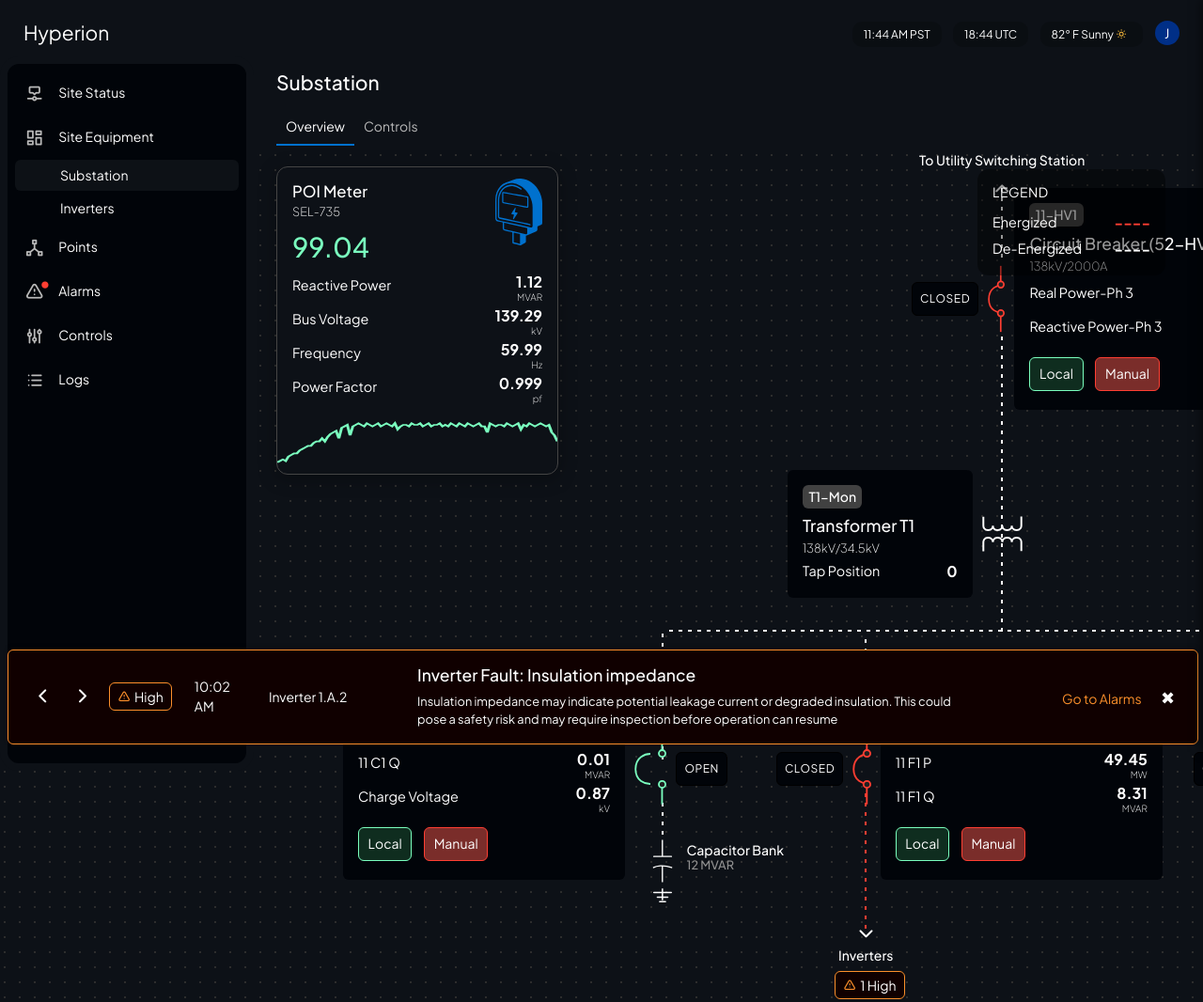
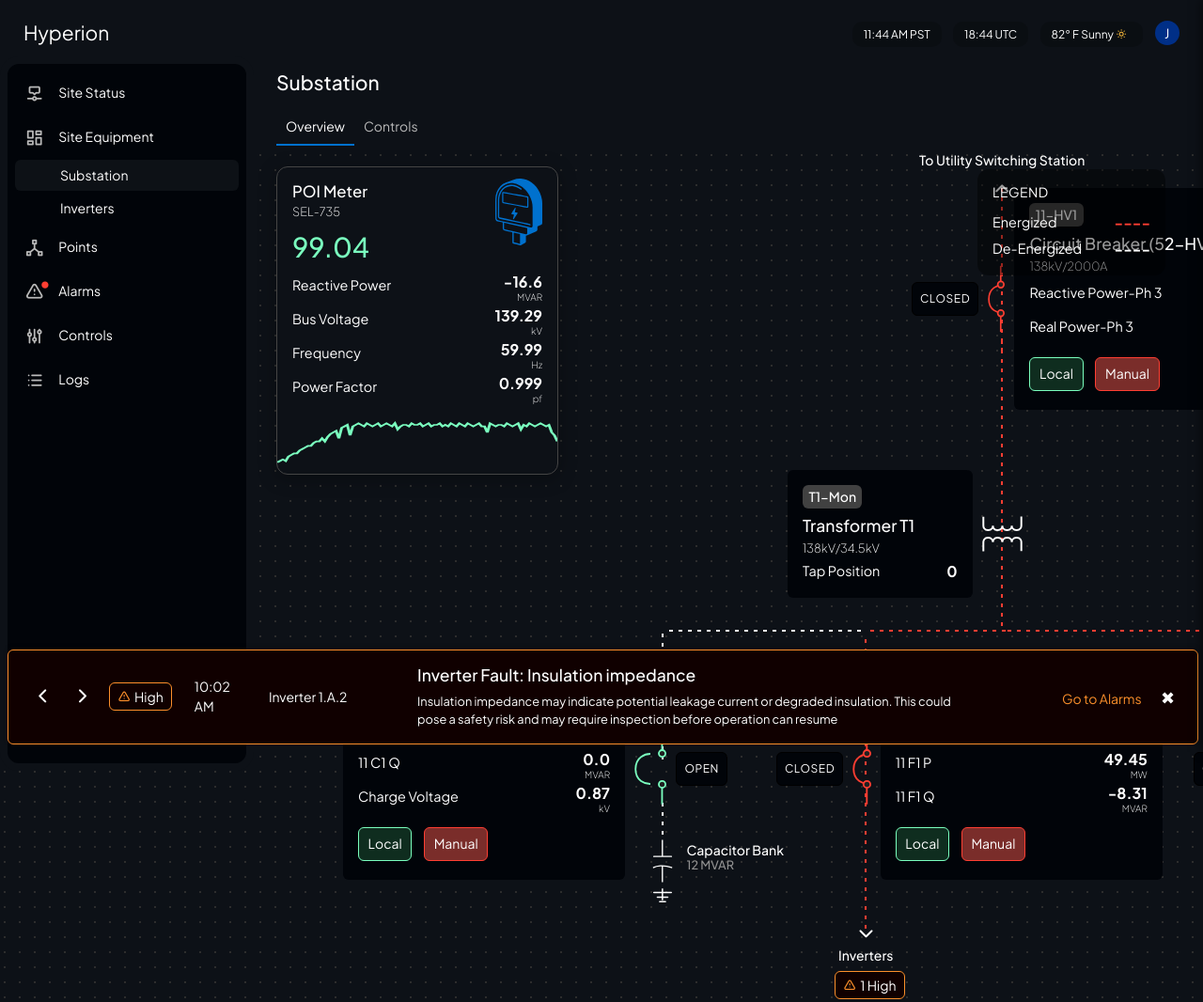
Before and after one commit to JSoeland/site-configuration, a plain HTML site: page substation.html in a window 1280 px wide. Shown: the top 1066 px of the page at 94% size. Drawn offline with nearby package versions, Linux system fonts and the light colour scheme.

Commit message:
Add files via upload

```diff
--- a/substation.html
+++ b/substation.html
@@ -18,7 +18,7 @@
       position: absolute;
 	  left:386px;
 	  top:620px;
-      width: 158px;
+      width: 216px;
       height: 2px;
       margin: 50px;
       background: repeating-linear-gradient(
@@ -34,20 +34,36 @@
 
 	.power-line-container2 {
       position: absolute;
-	  left:536px;
+	  left:746px;
 	  top:620px;
-      width: 510px;
+      width: 300px;
       height: 2px;
       margin: 50px;
       background: repeating-linear-gradient(
         to right,
         transparent,
         transparent 6px,
-        #fff 6px,
-        #fff 10px
+        #FF3E32 6px,
+        #FF3E32 10px
       );
-	  animation: fadeIn .4s ease-in forwards;
-	  opacity:0;
+	  animation: flow2 1s linear infinite;
+    }
+
+	.power-line-container3 {
+      position: absolute;
+	  left:600px;
+	  top:620px;
+      width: 150px;
+      height: 2px;
+      margin: 50px;
+      background: repeating-linear-gradient(
+        to right,
+        transparent,
+        transparent 6px,
+        #FF3E32 6px,
+        #FF3E32 10px
+      );
+	  animation: flow 1s linear infinite;
     }
 
     @keyframes flow {
@@ -72,51 +88,48 @@
 	  left:745px;
 	  top:150px;
       width: 2px;
-      height: 80px;
+      height: 180px;
       margin: 50px;
       background: repeating-linear-gradient(
         to top,
         transparent,
         transparent 6px,
-        #fff 6px,
-        #fff 10px
+          #FF3E32 6px,
+        #FF3E32 10px
       );
-	  animation: fadeIn .4s ease-in forwards;
-	  opacity:0;
+	 animation: vertical-flow 1s linear infinite;
     }
 	 .vertical-power-line-container4 {
       position: absolute;
 	  left:745px;
 	  top:308px;
       width: 2px;
-      height: 320px;
+      height: 314px;
       margin: 50px;
       background: repeating-linear-gradient(
         to top,
         transparent,
         transparent 6px,
-        #fff 6px,
-        #fff 10px
+         #FF3E32 6px,
+        #FF3E32 10px
       );
-	  animation: fadeIn .4s ease-in forwards;
-	  opacity:0;
+	 animation: vertical-flow 1s linear infinite;
     }
 	 .vertical-power-line-container5 {
       position: absolute;
 	  left:600px;
 	  top:630px;
       width: 2px;
-      height: 100px;
+      height: 150px;
       margin: 50px;
       background: repeating-linear-gradient(
         to top,
         transparent,
         transparent 6px,
-        #fff 6px,
-        #fff 10px
+        #FF3E32 6px,
+        #FF3E32 10px
       );
-	  animation: fadeIn .4s ease-in forwards;
-	  opacity:0;
+	  animation: vertical-flow 1s linear infinite;
     }
 
 	 .vertical-power-line-container2 {
@@ -176,17 +189,16 @@
 	  left:1045px;
 	  top:630px;
       width: 2px;
-      height: 100px;
+      height: 150px;
       margin: 50px;
       background: repeating-linear-gradient(
         to top,
         transparent,
         transparent 6px,
-        #fff 6px,
-        #fff 10px
+        #FF3E32 6px,
+        #FF3E32 10px
       );
-	  animation: fadeIn .4s ease-in forwards;
-	  opacity:0;
+	  animation: vertical-flow 1s linear infinite;
     }
 
 	 .vertical-power-line-container3 {
@@ -854,7 +866,7 @@
 	<img src="assets/images/meter-blue.svg"/>
      <h1 class="number-box" id="numberBox">99.97</h1>
 	 <div class="tile-stats">
-	 <div class="stat-left">Reactive Power</div><div class="stat-right"><div id="numberBox2">1.13</div><span>MVAR</span></div>
+	 <div class="stat-left">Reactive Power</div><div class="stat-right"><div id="numberBox2">-16.6</div><span>MVAR</span></div>
 	 </div>
 	 <div class="tile-stats">
 	 <div class="stat-left">Bus Voltage</div><div class="stat-right">139.29<span>kV</span></div>
@@ -895,6 +907,9 @@
 <div class="power-line-container2"></div>
 <div class="target"></div>
 
+<div class="source"></div>
+<div class="power-line-container3"></div>
+<div class="target"></div>
 
 <div class="source"></div>
 <div class="vertical-power-line-container"></div>
@@ -951,11 +966,12 @@
    <h5>Circuit Breaker (52-HV1)</h5>
    <h6>138kV/2000A</h6>
     <div class="tile-stats">
+	 <div class="stat-left">Reactive Power-Ph 3</div><div class="stat-right"><div id="numberBox4">-16.6</div><span>MVAR</span></div>
+	 </div>
+    <div class="tile-stats">
 	 <div class="stat-left">Real Power-Ph 3</div><div class="stat-right"><div id="numberBox3">98.80</div><span>MW</span></div>
 	 </div>
-	  <div class="tile-stats">
-	 <div class="stat-left">Reactive Power-Ph 3</div><div class="stat-right"><div id="numberBox4">1.18</div><span>MVAR</span></div>
-	 </div>
+
 	 <div class="green-button">Local</div><div class="red-button">Manual</div>
 </div>
 </div>
@@ -966,7 +982,7 @@
    <h5>Circuit Breaker (52-C1)</h5>
    <h6>35kV/1200A</h6>
     <div class="tile-stats">
-	 <div class="stat-left">11 C1 Q</div><div class="stat-right"><div id="numberBox5">0.01</div><span>MVAR</span></div>
+	 <div class="stat-left">11 C1 Q</div><div class="stat-right">0.0<span>MVAR</span></div>
 	 </div>
 	  <div class="tile-stats">
 	 <div class="stat-left">Charge Voltage</div><div class="stat-right"><div id="numberBox6">0.87</div><span>kV</span></div>
@@ -988,7 +1004,7 @@
 	 <div class="stat-left">11 F1 P</div><div class="stat-right">49.45<span>MW</span></div>
 	 </div>
 	  <div class="tile-stats">
-	 <div class="stat-left">11 F1 Q</div><div class="stat-right"><div id="numberBox7">8.31</div><span>MVAR</span></div>
+	 <div class="stat-left">11 F1 Q</div><div class="stat-right"><div id="numberBox7">-8.31</div><span>MVAR</span></div>
 	 </div>
 	 <div class="green-button">Local</div><div class="red-button">Manual</div>
 </div>
@@ -1006,7 +1022,7 @@
 	 <div class="stat-left">11 F2 P</div><div class="stat-right">49.12<span>MW</span></div>
 	 </div>
 	  <div class="tile-stats">
-	 <div class="stat-left">11 F2 Q</div><div class="stat-right"><div id="numberBox8">8.31</div><span>MVAR</span></div>
+	 <div class="stat-left">11 F2 Q</div><div class="stat-right"><div id="numberBox8">-8.31</div><span>MVAR</span></div>
 	 </div>
 	 <div class="green-button">Local</div><div class="red-button">Manual</div>
 </div>
@@ -1210,7 +1226,7 @@
 
 
 <script>
-  const numbers2 = [1.12, 1.13, 1.10, 1.16, 1.14]; // You can customize this
+  const numbers2 = [-16.6, -16.7, -16.8, -16.6, -16.7]; // You can customize this
   let index2 = 0;
 
   const numberBox2 = document.getElementById('numberBox2');
@@ -1226,7 +1242,7 @@
 </script>
 
 <script>
-  const numbers4 = [1.18, 1.16, 1.13, 1.11]; // You can customize this
+  const numbers4 = [-16.8, -16.6, -16.7, -16.6, -16.7]; // You can customize this
   let index4 = 0;
 
   const numberBox4 = document.getElementById('numberBox4');
@@ -1274,7 +1290,7 @@
 </script>
 
 <script>
-  const numbers7 = [8.31, 8.42, 8.33, 8.29]; // You can customize this
+  const numbers7 = [-8.31, -8.42, -8.33, -8.29]; // You can customize this
   let index7 = 0;
 
   const numberBox7 = document.getElementById('numberBox7');
@@ -1290,7 +1306,7 @@
 </script>
 
 <script>
-  const numbers8 = [8.32, 8.47, 8.36, 8.41]; // You can customize this
+  const numbers8 = [-8.32, -8.47, -8.36, -8.41]; // You can customize this
   let index8 = 0;
 
   const numberBox8 = document.getElementById('numberBox8');
```
Also changed, not shown: substation-post.html (+24 -7 lines).
